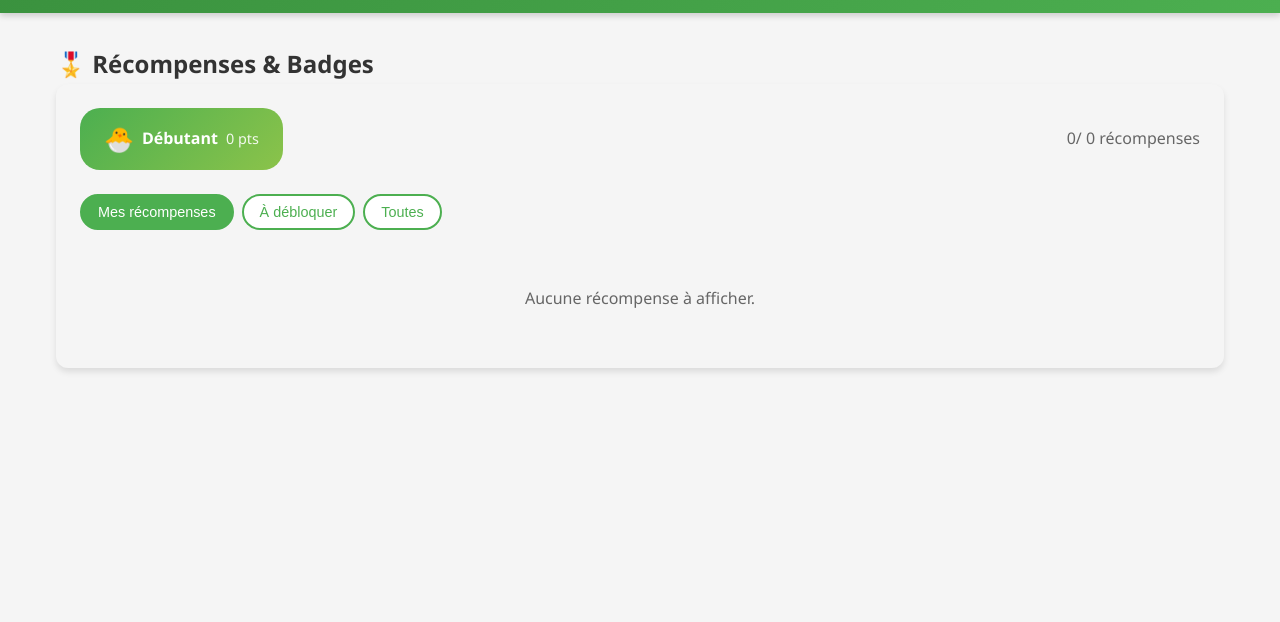
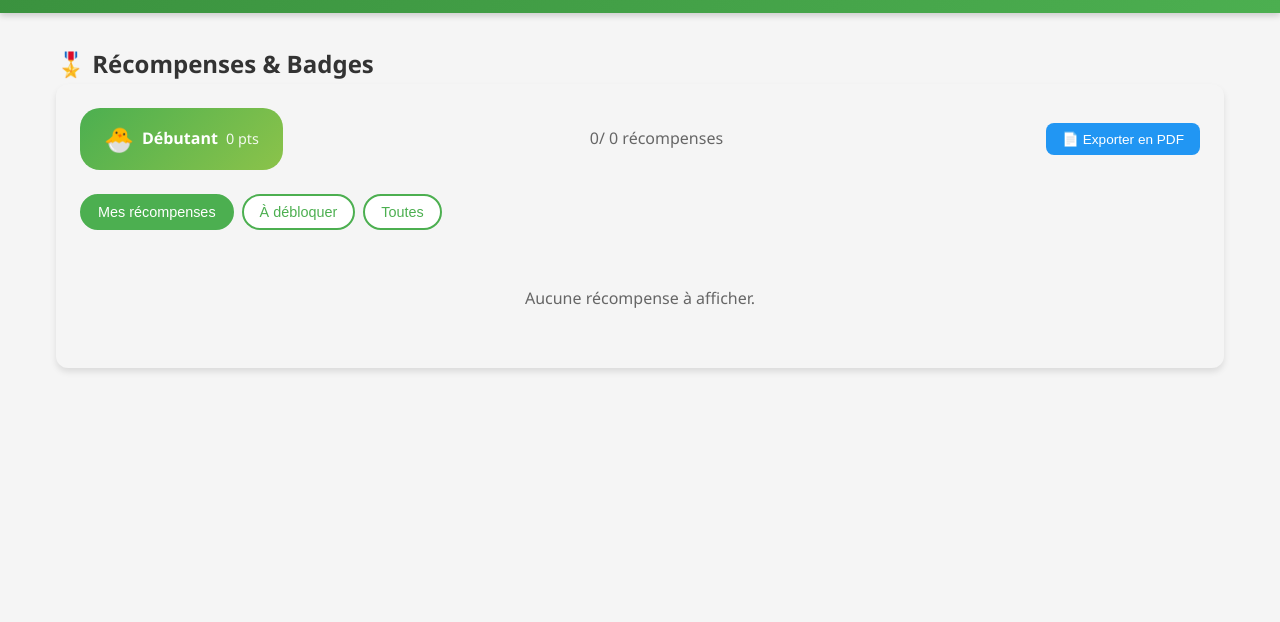
Before and after one commit to dsanchezEni/RecoAnimaux, a plain HTML site: page tcva-app/modules/animaux.html in a window 1280 px wide. Both pictures are taken after a click on the link "🎖️ Récompenses". Shown: the part 178-800 px from the top of the page. Drawn offline with Linux system fonts and the light colour scheme.

Commit message:
export pdf récompense

```diff
--- a/tcva-app/modules/animaux.html
+++ b/tcva-app/modules/animaux.html
@@ -209,6 +209,9 @@
                             <span id="rewards-earned">0</span>/
                             <span id="rewards-total">0</span> récompenses
                         </div>
+                        <button class="btn btn-secondary btn-sm" onclick="exportRewardsPDF()" style="margin-left: 1rem;">
+                            📄 Exporter en PDF
+                        </button>
                     </div>
 
                     <div class="rewards-tabs">
--- a/tcva-app/modules/animaux.js
+++ b/tcva-app/modules/animaux.js
@@ -1342,6 +1342,153 @@ async function exportBlocStatsPDF() {
     }
 }
 
+// Exporter les récompenses en PDF
+async function exportRewardsPDF() {
+    const REWARDS_LOCAL = window.REWARDS;
+    if (!REWARDS_LOCAL) {
+        alert('Impossible d\'exporter: les données des récompenses ne sont pas disponibles.');
+        return;
+    }
+
+    // Créer un élément temporaire avec les récompenses
+    const tempElement = document.createElement('div');
+    tempElement.className = 'pdf-export-container';
+
+    // Ajouter le titre et la date
+    const now = new Date();
+    const dateStr = now.toLocaleDateString('fr-FR');
+    const timeStr = now.toLocaleTimeString('fr-FR');
+
+    // Compter les récompenses
+    const earnedCount = unlockedRewards.size;
+    const totalCount = Object.keys(REWARDS_LOCAL).length;
+
+    tempElement.innerHTML = `
+        <div class="pdf-header">
+            <h1>🎖️ Mes Récompenses & Badges</h1>
+            <h2>Bac Pro TCVA - Reconnaissances Animaux</h2>
+            <p>Généré le ${dateStr} à ${timeStr}</p>
+            <p><strong>Niveau actuel:</strong> ${getGlobalLevel().name} (${totalPoints} pts)</p>
+            <p><strong>Progression:</strong> ${earnedCount}/${totalCount} récompenses débloquées</p>
+        </div>
+
+        <div class="pdf-rewards-grid">
+            ${Object.entries(REWARDS_LOCAL).map(([rewardKey, reward]) => {
+                const isUnlocked = unlockedRewards.has(rewardKey);
+                const unlockDate = isUnlocked ? (rewardUnlockDates[rewardKey] || '...') : 'À débloquer';
+                const levelInfo = getRewardLevelInfo(reward.points);
+
+                return `
+                    <div class="pdf-reward-card ${isUnlocked ? 'unlocked' : 'locked'}">
+                        <h3>${reward.icon} ${reward.name}</h3>
+                        <p><strong>Type:</strong> ${REWARD_TYPES[reward.type]?.name || reward.type}</p>
+                        <p><strong>Description:</strong> ${reward.description}</p>
+                        <p><strong>Points:</strong> ${reward.points} pts</p>
+                        <p><strong>Date de débloquage:</strong> ${unlockDate}</p>
+                        <p><strong>Statut:</strong> <span style="color: ${isUnlocked ? '#4CAF50' : '#F44336'}; font-weight: bold;">${isUnlocked ? '✅ Débloqué' : '🔒 Verrouillé'}</span></p>
+                    </div>
+                `;
+            }).join('')}
+        </div>
+
+        <div class="pdf-footer" style="margin-top: 2rem; text-align: center; padding: 1rem; border-top: 1px solid #ddd;">
+            <p>Application de révision - Bac Pro TCVA</p>
+            <p>Denis Sanchez - 2026</p>
+        </div>
+    `;
+
+    // Ajouter les styles pour le PDF
+    const styleElement = document.createElement('style');
+    styleElement.textContent = `
+        .pdf-export-container {
+            font-family: Arial, sans-serif;
+            max-width: 800px;
+            margin: 0 auto;
+            padding: 20px;
+            color: #333;
+        }
+        .pdf-header {
+            text-align: center;
+            margin-bottom: 30px;
+            border-bottom: 2px solid #9C27B0;
+            padding-bottom: 20px;
+        }
+        .pdf-header h1 {
+            color: #7B1FA2;
+            margin-bottom: 10px;
+        }
+        .pdf-header h2 {
+            color: #9C27B0;
+            margin-bottom: 10px;
+        }
+        .pdf-header p {
+            color: #666;
+            font-size: 14px;
+            margin: 5px 0;
+        }
+        .pdf-rewards-grid {
+            display: grid;
+            grid-template-columns: repeat(2, 1fr);
+            gap: 15px;
+        }
+        .pdf-reward-card {
+            border: 1px solid #ddd;
+            border-radius: 8px;
+            padding: 15px;
+            page-break-inside: avoid;
+        }
+        .pdf-reward-card.unlocked {
+            background-color: #F8F9FA;
+            border-left: 4px solid #4CAF50;
+        }
+        .pdf-reward-card.locked {
+            background-color: #FFF8F8;
+            border-left: 4px solid #F44336;
+        }
+        .pdf-reward-card h3 {
+            color: #7B1FA2;
+            margin-bottom: 8px;
+        }
+        .pdf-reward-card p {
+            margin: 5px 0;
+            font-size: 13px;
+        }
+        .pdf-footer {
+            font-size: 12px;
+            color: #666;
+        }
+        @media print {
+            .pdf-rewards-grid {
+                grid-template-columns: repeat(2, 1fr);
+            }
+        }
+    `;
+    tempElement.appendChild(styleElement);
+
+    // Ajouter l'élément temporaire au body
+    document.body.appendChild(tempElement);
+
+    try {
+        // Utiliser html2pdf pour générer le PDF
+        const opt = {
+            margin: 10,
+            filename: `recompenses-TCVA-${dateStr}.pdf`,
+            image: { type: 'jpeg', quality: 0.98 },
+            html2canvas: { scale: 2 },
+            jsPDF: { unit: 'mm', format: 'a4', orientation: 'portrait' }
+        };
+
+        const pdf = await html2pdf().from(tempElement).set(opt).save();
+
+        // Nettoyer
+        tempElement.remove();
+    } catch (error) {
+        console.error('Erreur lors de l\'export PDF des récompenses:', error);
+        alert('Une erreur est survenue lors de l\'export PDF. Vérifiez que vous avez une connexion internet.');
+        tempElement.remove();
+    }
+}
+
 // ============================================
 // DÉFIS
 // ============================================
```
